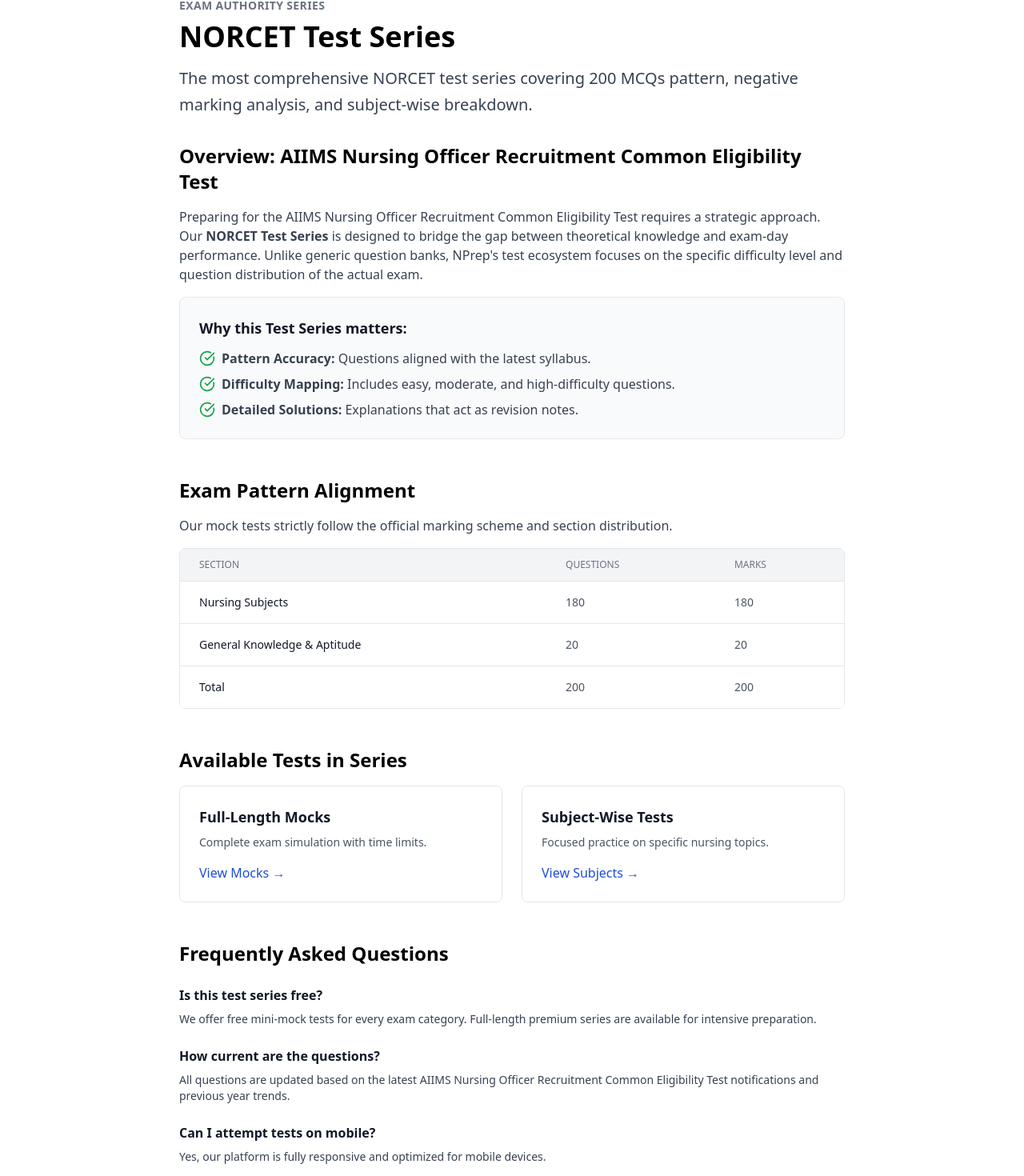
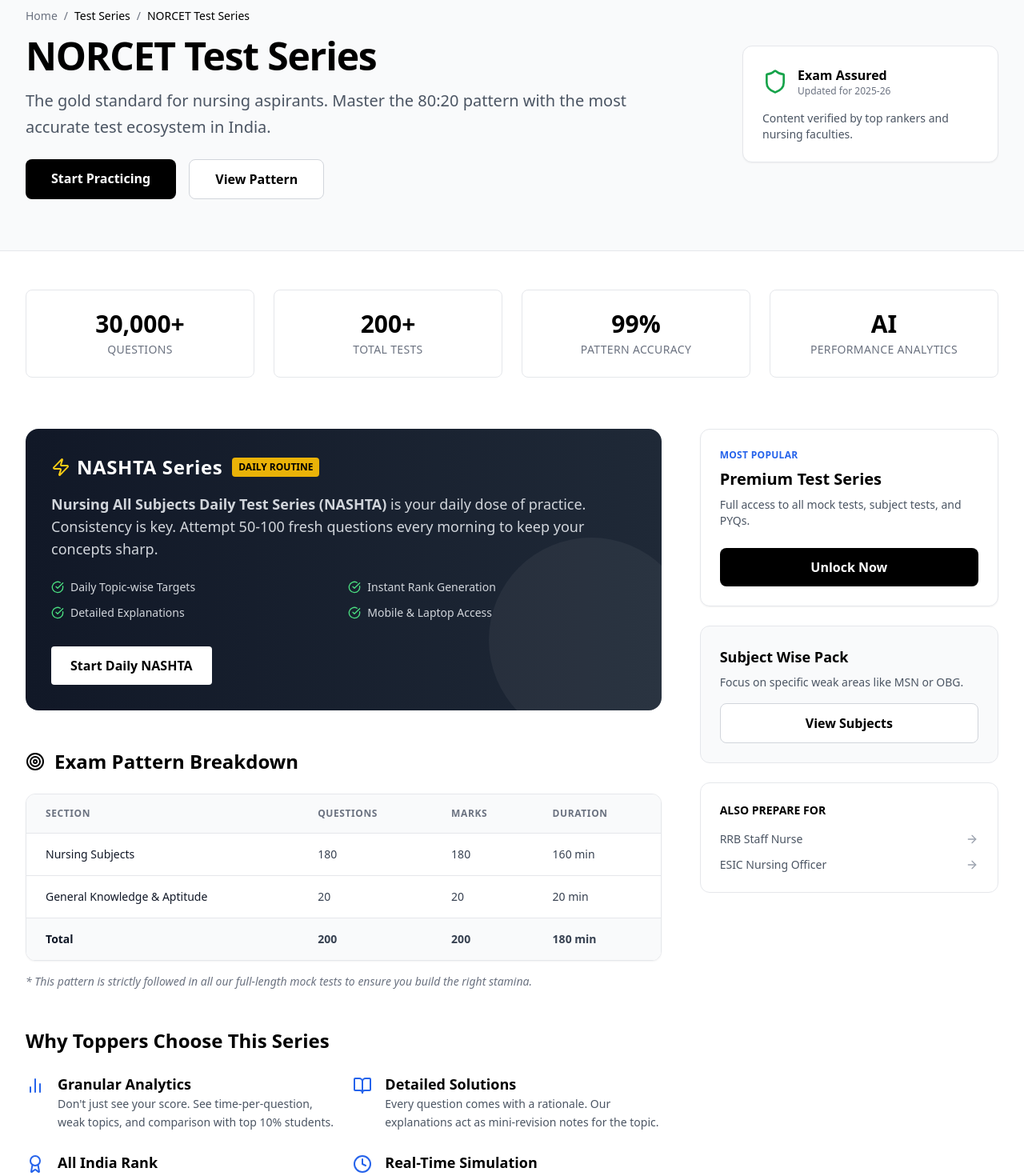
Before and after one commit to NPrep/norcettestseries-dualite, a React (Vite) app: page /norcet-test-series in a window 1280 px wide. Shown: the part 119-1589 px from the top of the page at 80% size. Built offline with nearby package versions, Linux system fonts and the light colour scheme.

Commit message:
Commit from Dualite Alpha:

```diff
--- a/src/pages/ExamTestSeries.tsx
+++ b/src/pages/ExamTestSeries.tsx
@@ -1,52 +1,98 @@
 import { useParams, Link } from 'react-router-dom';
 import { SEO } from '../components/SEO';
-import { CheckCircle, AlertCircle } from 'lucide-react';
+import {
+  CheckCircle,
+  Clock,
+  BarChart2,
+  Target,
+  BookOpen,
+  Award,
+  ArrowRight,
+  Zap,
+  Shield
+} from 'lucide-react';
 
-// This component handles /norcet-test-series, /rrb-staff-nurse-test-series, etc.
-// In a real app, data would be fetched based on the route or ID.
-// Here we simulate content based on the URL parameter or prop.
-
+// Enhanced Data Structure
 const examData: Record<string, any> = {
   'norcet': {
     title: 'NORCET Test Series',
     fullName: 'AIIMS Nursing Officer Recruitment Common Eligibility Test',
-    description: 'The most comprehensive NORCET test series covering 200 MCQs pattern, negative marking analysis, and subject-wise breakdown.',
+    description: 'The gold standard for nursing aspirants. Master the 80:20 pattern with the most accurate test ecosystem in India.',
+    stats: {
+      tests: '200+',
+      questions: '30,000+',
+      users: '50k+',
+      accuracy: '99%'
+    },
+    relatedLinks: [
+      { text: 'RRB Staff Nurse', url: '/rrb-staff-nurse-test-series' },
+      { text: 'ESIC Nursing Officer', url: '/esic-nursing-officer-test-series' }
+    ],
     pattern: [
-      { section: 'Nursing Subjects', questions: 180, marks: 180 },
-      { section: 'General Knowledge & Aptitude', questions: 20, marks: 20 },
-      { section: 'Total', questions: 200, marks: 200 },
+      { section: 'Nursing Subjects', questions: 180, marks: 180, time: '160 min' },
+      { section: 'General Knowledge & Aptitude', questions: 20, marks: 20, time: '20 min' },
+      { section: 'Total', questions: 200, marks: 200, time: '180 min' },
     ]
   },
   'rrb': {
     title: 'RRB Staff Nurse Test Series',
     fullName: 'Railway Recruitment Board Staff Nurse Exam',
-    description: 'Specialized RRB Staff Nurse mock tests focusing on Professional Ability, General Science, Arithmetic, and General Awareness.',
+    description: 'Crack the Railway Nursing exam with a balanced focus on Nursing (70%) and Non-Tech (30%) subjects.',
+    stats: {
+      tests: '150+',
+      questions: '15,000+',
+      users: '25k+',
+      accuracy: '98%'
+    },
+    relatedLinks: [
+      { text: 'AIIMS NORCET', url: '/norcet-test-series' },
+      { text: 'State Staff Nurse', url: '/state-staff-nurse-test-series' }
+    ],
     pattern: [
-      { section: 'Professional Ability', questions: 70, marks: 70 },
-      { section: 'General Science', questions: 10, marks: 10 },
-      { section: 'General Arithmetic', questions: 10, marks: 10 },
-      { section: 'General Awareness', questions: 10, marks: 10 },
-      { section: 'Total', questions: 100, marks: 100 },
+      { section: 'Professional Ability', questions: 70, marks: 70, time: '60 min' },
+      { section: 'General Science', questions: 10, marks: 10, time: '10 min' },
+      { section: 'Arithmetic & Reasoning', questions: 20, marks: 20, time: '20 min' },
+      { section: 'Total', questions: 100, marks: 100, time: '90 min' },
     ]
   },
   'esic': {
     title: 'ESIC Nursing Officer Test Series',
     fullName: 'Employees State Insurance Corporation Nursing Officer',
-    description: 'High-yield ESIC Nursing Officer test series designed to cover technical nursing subjects and general aptitude.',
+    description: 'Specialized test series designed to cover the unique technical and aptitude requirements of ESIC hospitals.',
+    stats: {
+      tests: '100+',
+      questions: '12,000+',
+      users: '15k+',
+      accuracy: '98%'
+    },
+    relatedLinks: [
+      { text: 'RRB Staff Nurse', url: '/rrb-staff-nurse-test-series' },
+      { text: 'NORCET', url: '/norcet-test-series' }
+    ],
     pattern: [
-      { section: 'Technical Subjects', questions: 100, marks: 100 },
-      { section: 'General Aptitude', questions: 25, marks: 25 },
-      { section: 'Total', questions: 125, marks: 125 },
+      { section: 'Technical Subjects', questions: 100, marks: 100, time: '90 min' },
+      { section: 'General Aptitude', questions: 25, marks: 25, time: '30 min' },
+      { section: 'Total', questions: 125, marks: 125, time: '120 min' },
     ]
   },
   'state': {
     title: 'State Staff Nurse Test Series',
     fullName: 'State Public Service Commission Staff Nurse Exams',
-    description: 'Versatile test series for UPPSC, DSSSB, MP Vyapam, and other state-level nursing officer examinations.',
+    description: 'One subscription for all state exams: UPPSC, DSSSB, MP Vyapam, and CHO exams.',
+    stats: {
+      tests: '300+',
+      questions: '25,000+',
+      users: '40k+',
+      accuracy: '95%'
+    },
+    relatedLinks: [
+      { text: 'NORCET', url: '/norcet-test-series' },
+      { text: 'Subject Wise Tests', url: '/subject-wise-nursing-test-series' }
+    ],
     pattern: [
-      { section: 'Nursing Core', questions: 'Varies', marks: 'Varies' },
-      { section: 'State GK / Language', questions: 'Varies', marks: 'Varies' },
-      { section: 'Total', questions: '100-200', marks: '100-200' },
+      { section: 'Nursing Core', questions: 'Varies', marks: 'Varies', time: '--' },
+      { section: 'State GK / Language', questions: 'Varies', marks: 'Varies', time: '--' },
+      { section: 'Total', questions: '100-200', marks: '100-200', time: '120-180 min' },
     ]
   }
 };
@@ -61,107 +107,234 @@
   return (
     <>
       <SEO
-        title={`${data.title} - Mock Tests & Exam Pattern Practice`}
+        title={`${data.title} - Premium Mock Tests & Analytics`}
         description={data.description}
         canonical={`/${type}-test-series`}
       />
 
-      <div className="max-w-4xl mx-auto px-4 sm:px-6 lg:px-8 py-12">
-        <div className="mb-8">
-          <span className="text-sm font-bold text-gray-500 uppercase tracking-wide">Exam Authority Series</span>
-          <h1 className="text-3xl md:text-4xl font-bold text-black mt-2 mb-4">{data.title}</h1>
-          <p className="text-xl text-gray-700 leading-relaxed">{data.description}</p>
+      {/* 1. Hero Section */}
+      <div className="bg-gray-50 border-b border-gray-200">
+        <div className="max-w-7xl mx-auto px-4 sm:px-6 lg:px-8 py-16">
+          <div className="flex flex-col md:flex-row justify-between items-start md:items-center gap-8">
+            <div className="max-w-3xl">
+              <div className="flex items-center space-x-2 text-sm text-gray-500 mb-4">
+                <Link to="/" className="hover:text-black">Home</Link>
+                <span>/</span>
+                <span className="font-medium text-black">Test Series</span>
+                <span>/</span>
+                <span className="font-medium text-black">{data.title}</span>
+              </div>
+              <h1 className="text-4xl md:text-5xl font-bold text-black mb-4 tracking-tight">{data.title}</h1>
+              <p className="text-xl text-gray-600 leading-relaxed mb-6">{data.description}</p>
+
+              <div className="flex flex-wrap gap-4">
+                <a href="#packages" className="bg-black text-white px-8 py-3 rounded-lg font-bold hover:bg-gray-800 transition-colors">
+                  Start Practicing
+                </a>
+                <a href="#pattern" className="bg-white text-black border border-gray-300 px-8 py-3 rounded-lg font-bold hover:bg-gray-50 transition-colors">
+                  View Pattern
+                </a>
+              </div>
             </div>
 
-        {/* Overview Section */}
-        <section className="mb-12">
-          <h2 className="text-2xl font-bold text-black mb-4">Overview: {data.fullName}</h2>
-          <p className="text-gray-700 mb-4">
-            Preparing for the {data.fullName} requires a strategic approach. Our <strong>{data.title}</strong> is designed to bridge the gap between theoretical knowledge and exam-day performance.
-            Unlike generic question banks, NPrep's test ecosystem focuses on the specific difficulty level and question distribution of the actual exam.
-          </p>
-          <div className="bg-gray-50 p-6 rounded-lg border border-gray-200">
-            <h3 className="font-bold text-lg mb-3">Why this Test Series matters:</h3>
-            <ul className="space-y-2">
-              <li className="flex items-start">
-                <CheckCircle className="h-5 w-5 text-green-600 mr-2 mt-0.5" />
-                <span className="text-gray-700"><strong>Pattern Accuracy:</strong> Questions aligned with the latest syllabus.</span>
-              </li>
-              <li className="flex items-start">
-                <CheckCircle className="h-5 w-5 text-green-600 mr-2 mt-0.5" />
-                <span className="text-gray-700"><strong>Difficulty Mapping:</strong> Includes easy, moderate, and high-difficulty questions.</span>
-              </li>
-              <li className="flex items-start">
-                <CheckCircle className="h-5 w-5 text-green-600 mr-2 mt-0.5" />
-                <span className="text-gray-700"><strong>Detailed Solutions:</strong> Explanations that act as revision notes.</span>
-              </li>
-            </ul>
+            {/* Trust Badge */}
+            <div className="hidden md:block bg-white p-6 rounded-xl shadow-sm border border-gray-200 max-w-xs">
+              <div className="flex items-center mb-4">
+                <Shield className="h-8 w-8 text-green-600 mr-3" />
+                <div>
+                  <div className="font-bold text-black">Exam Assured</div>
+                  <div className="text-xs text-gray-500">Updated for 2025-26</div>
+                </div>
+              </div>
+              <div className="text-sm text-gray-600">
+                Content verified by top rankers and nursing faculties.
+              </div>
+            </div>
+          </div>
+        </div>
+      </div>
+
+      <div className="max-w-7xl mx-auto px-4 sm:px-6 lg:px-8 py-12">
+
+        {/* 2. Value Visualization (Stats) */}
+        <section className="grid grid-cols-2 md:grid-cols-4 gap-6 mb-16">
+          <div className="bg-white p-6 rounded-lg border border-gray-200 text-center hover:border-black transition-colors">
+            <div className="text-3xl font-bold text-black mb-1">{data.stats.questions}</div>
+            <div className="text-sm text-gray-500 font-medium uppercase tracking-wide">Questions</div>
+          </div>
+          <div className="bg-white p-6 rounded-lg border border-gray-200 text-center hover:border-black transition-colors">
+            <div className="text-3xl font-bold text-black mb-1">{data.stats.tests}</div>
+            <div className="text-sm text-gray-500 font-medium uppercase tracking-wide">Total Tests</div>
+          </div>
+          <div className="bg-white p-6 rounded-lg border border-gray-200 text-center hover:border-black transition-colors">
+            <div className="text-3xl font-bold text-black mb-1">{data.stats.accuracy}</div>
+            <div className="text-sm text-gray-500 font-medium uppercase tracking-wide">Pattern Accuracy</div>
+          </div>
+          <div className="bg-white p-6 rounded-lg border border-gray-200 text-center hover:border-black transition-colors">
+            <div className="text-3xl font-bold text-black mb-1">AI</div>
+            <div className="text-sm text-gray-500 font-medium uppercase tracking-wide">Performance Analytics</div>
           </div>
         </section>
 
-        {/* Exam Pattern Table */}
-        <section className="mb-12">
-          <h2 className="text-2xl font-bold text-black mb-4">Exam Pattern Alignment</h2>
-          <p className="text-gray-700 mb-4">
-            Our mock tests strictly follow the official marking scheme and section distribution.
+        <div className="grid grid-cols-1 lg:grid-cols-3 gap-12">
+          {/* Left Content Column */}
+          <div className="lg:col-span-2">
+
+            {/* 3. NASHTA Section */}
+            <section className="mb-12 bg-gradient-to-r from-gray-900 to-gray-800 rounded-2xl p-8 text-white relative overflow-hidden">
+              <div className="relative z-10">
+                <div className="flex items-center mb-4">
+                  <Zap className="h-6 w-6 text-yellow-400 mr-2" />
+                  <h2 className="text-2xl font-bold tracking-wide">NASHTA Series</h2>
+                  <span className="ml-3 bg-yellow-500 text-black text-xs font-bold px-2 py-1 rounded uppercase">Daily Routine</span>
+                </div>
+                <p className="text-gray-300 mb-6 text-lg">
+                  <strong>Nursing All Subjects Daily Test Series (NASHTA)</strong> is your daily dose of practice.
+                  Consistency is key. Attempt 50-100 fresh questions every morning to keep your concepts sharp.
                 </p>
-          <div className="overflow-hidden border border-gray-200 rounded-lg">
+                <ul className="grid grid-cols-1 sm:grid-cols-2 gap-3 mb-8">
+                  <li className="flex items-center text-sm text-gray-300"><CheckCircle className="h-4 w-4 mr-2 text-green-400" /> Daily Topic-wise Targets</li>
+                  <li className="flex items-center text-sm text-gray-300"><CheckCircle className="h-4 w-4 mr-2 text-green-400" /> Instant Rank Generation</li>
+                  <li className="flex items-center text-sm text-gray-300"><CheckCircle className="h-4 w-4 mr-2 text-green-400" /> Detailed Explanations</li>
+                  <li className="flex items-center text-sm text-gray-300"><CheckCircle className="h-4 w-4 mr-2 text-green-400" /> Mobile & Laptop Access</li>
+                </ul>
+                <a href="https://qtestseries.nprep.in" target="_blank" rel="noopener noreferrer" className="inline-block bg-white text-black font-bold py-3 px-6 rounded hover:bg-gray-100 transition-colors">
+                  Start Daily NASHTA
+                </a>
+              </div>
+              {/* Decorative circle */}
+              <div className="absolute -right-10 -bottom-10 w-64 h-64 bg-white opacity-5 rounded-full"></div>
+            </section>
+
+            {/* 4. Exam Pattern Table */}
+            <section id="pattern" className="mb-12">
+              <h2 className="text-2xl font-bold text-black mb-6 flex items-center">
+                <Target className="h-6 w-6 mr-3" /> Exam Pattern Breakdown
+              </h2>
+              <div className="bg-white border border-gray-200 rounded-xl overflow-hidden shadow-sm">
                 <table className="min-w-full divide-y divide-gray-200">
-              <thead className="bg-gray-100">
+                  <thead className="bg-gray-50">
                     <tr>
-                  <th className="px-6 py-3 text-left text-xs font-medium text-gray-500 uppercase">Section</th>
-                  <th className="px-6 py-3 text-left text-xs font-medium text-gray-500 uppercase">Questions</th>
-                  <th className="px-6 py-3 text-left text-xs font-medium text-gray-500 uppercase">Marks</th>
+                      <th className="px-6 py-4 text-left text-xs font-bold text-gray-500 uppercase tracking-wider">Section</th>
+                      <th className="px-6 py-4 text-left text-xs font-bold text-gray-500 uppercase tracking-wider">Questions</th>
+                      <th className="px-6 py-4 text-left text-xs font-bold text-gray-500 uppercase tracking-wider">Marks</th>
+                      <th className="px-6 py-4 text-left text-xs font-bold text-gray-500 uppercase tracking-wider">Duration</th>
                     </tr>
                   </thead>
                   <tbody className="bg-white divide-y divide-gray-200">
                     {data.pattern.map((row: any, idx: number) => (
-                  <tr key={idx}>
-                    <td className="px-6 py-4 text-sm font-medium text-gray-900">{row.section}</td>
-                    <td className="px-6 py-4 text-sm text-gray-600">{row.questions}</td>
-                    <td className="px-6 py-4 text-sm text-gray-600">{row.marks}</td>
+                      <tr key={idx} className={idx === data.pattern.length - 1 ? "bg-gray-50 font-bold" : ""}>
+                        <td className="px-6 py-4 text-sm text-gray-900">{row.section}</td>
+                        <td className="px-6 py-4 text-sm text-gray-700">{row.questions}</td>
+                        <td className="px-6 py-4 text-sm text-gray-700">{row.marks}</td>
+                        <td className="px-6 py-4 text-sm text-gray-700">{row.time}</td>
                       </tr>
                     ))}
                   </tbody>
                 </table>
               </div>
+              <p className="text-sm text-gray-500 mt-4 italic">
+                * This pattern is strictly followed in all our full-length mock tests to ensure you build the right stamina.
+              </p>
             </section>
 
-        {/* Available Tests */}
+            {/* 5. Features List */}
             <section className="mb-12">
-          <h2 className="text-2xl font-bold text-black mb-4">Available Tests in Series</h2>
+              <h2 className="text-2xl font-bold text-black mb-6">Why Toppers Choose This Series</h2>
               <div className="grid grid-cols-1 md:grid-cols-2 gap-6">
-            <div className="border border-gray-200 p-6 rounded-lg">
-              <h3 className="font-bold text-lg mb-2">Full-Length Mocks</h3>
-              <p className="text-sm text-gray-600 mb-4">Complete exam simulation with time limits.</p>
-              <button className="text-blue-700 font-medium hover:underline">View Mocks &rarr;</button>
+                <div className="flex gap-4">
+                  <div className="flex-shrink-0 mt-1"><BarChart2 className="h-6 w-6 text-blue-600" /></div>
+                  <div>
+                    <h3 className="font-bold text-lg text-black">Granular Analytics</h3>
+                    <p className="text-sm text-gray-600 leading-relaxed">Don't just see your score. See time-per-question, weak topics, and comparison with top 10% students.</p>
                   </div>
-            <div className="border border-gray-200 p-6 rounded-lg">
-              <h3 className="font-bold text-lg mb-2">Subject-Wise Tests</h3>
-              <p className="text-sm text-gray-600 mb-4">Focused practice on specific nursing topics.</p>
-              <Link to="/subject-wise-nursing-test-series" className="text-blue-700 font-medium hover:underline">View Subjects &rarr;</Link>
+                </div>
+                <div className="flex gap-4">
+                  <div className="flex-shrink-0 mt-1"><BookOpen className="h-6 w-6 text-blue-600" /></div>
+                  <div>
+                    <h3 className="font-bold text-lg text-black">Detailed Solutions</h3>
+                    <p className="text-sm text-gray-600 leading-relaxed">Every question comes with a rationale. Our explanations act as mini-revision notes for the topic.</p>
+                  </div>
+                </div>
+                <div className="flex gap-4">
+                  <div className="flex-shrink-0 mt-1"><Award className="h-6 w-6 text-blue-600" /></div>
+                  <div>
+                    <h3 className="font-bold text-lg text-black">All India Rank</h3>
+                    <p className="text-sm text-gray-600 leading-relaxed">Compete with thousands of serious aspirants. Know exactly where you stand before the actual exam.</p>
+                  </div>
+                </div>
+                <div className="flex gap-4">
+                  <div className="flex-shrink-0 mt-1"><Clock className="h-6 w-6 text-blue-600" /></div>
+                  <div>
+                    <h3 className="font-bold text-lg text-black">Real-Time Simulation</h3>
+                    <p className="text-sm text-gray-600 leading-relaxed">Our interface mimics the actual TCS-iON exam screen used in AIIMS and RRB exams.</p>
+                  </div>
                 </div>
               </div>
             </section>
 
-        {/* FAQ Section */}
+            {/* 6. FAQ Accordion */}
             <section>
               <h2 className="text-2xl font-bold text-black mb-6">Frequently Asked Questions</h2>
-          <div className="space-y-6">
-            <div>
-              <h3 className="font-bold text-gray-900 mb-2">Is this test series free?</h3>
-              <p className="text-gray-700 text-sm">We offer free mini-mock tests for every exam category. Full-length premium series are available for intensive preparation.</p>
+              <div className="space-y-4">
+                <div className="border border-gray-200 rounded-lg p-4">
+                  <h3 className="font-bold text-black text-sm mb-2">Can I re-attempt the tests?</h3>
+                  <p className="text-sm text-gray-600">Yes, you can re-attempt tests to practice incorrect questions. However, the All India Rank is generated based on your first attempt only.</p>
                 </div>
-            <div>
-              <h3 className="font-bold text-gray-900 mb-2">How current are the questions?</h3>
-              <p className="text-gray-700 text-sm">All questions are updated based on the latest {data.fullName} notifications and previous year trends.</p>
+                <div className="border border-gray-200 rounded-lg p-4">
+                  <h3 className="font-bold text-black text-sm mb-2">Is the content updated for 2025?</h3>
+                  <p className="text-sm text-gray-600">Absolutely. We update our question bank weekly based on the latest notifications from {data.fullName}.</p>
                 </div>
-            <div>
-              <h3 className="font-bold text-gray-900 mb-2">Can I attempt tests on mobile?</h3>
-              <p className="text-gray-700 text-sm">Yes, our platform is fully responsive and optimized for mobile devices.</p>
+                <div className="border border-gray-200 rounded-lg p-4">
+                  <h3 className="font-bold text-black text-sm mb-2">Does it cover non-nursing subjects?</h3>
+                  <p className="text-sm text-gray-600">Yes, specifically for exams like <Link to="/rrb-staff-nurse-test-series" className="text-blue-700 underline">RRB Staff Nurse</Link> and DSSSB, we include dedicated sections for Math, Reasoning, and GK.</p>
                 </div>
               </div>
             </section>
+
+          </div>
+
+          {/* Right Sidebar - Packages */}
+          <div className="lg:col-span-1">
+            <div className="sticky top-24 space-y-6">
+
+              {/* Package Card 1 */}
+              <div className="bg-white border border-gray-200 rounded-xl p-6 shadow-sm hover:shadow-md transition-shadow">
+                <div className="text-xs font-bold text-blue-600 uppercase tracking-wide mb-2">Most Popular</div>
+                <h3 className="text-xl font-bold text-black mb-2">Premium Test Series</h3>
+                <p className="text-sm text-gray-600 mb-6">Full access to all mock tests, subject tests, and PYQs.</p>
+                <a href="https://qtestseries.nprep.in" target="_blank" rel="noopener noreferrer" className="block w-full bg-black text-white text-center font-bold py-3 rounded-lg hover:bg-gray-800 transition-colors">
+                  Unlock Now
+                </a>
+              </div>
+
+              {/* Package Card 2 */}
+              <div className="bg-gray-50 border border-gray-200 rounded-xl p-6">
+                <h3 className="text-lg font-bold text-black mb-2">Subject Wise Pack</h3>
+                <p className="text-sm text-gray-600 mb-4">Focus on specific weak areas like MSN or OBG.</p>
+                <Link to="/subject-wise-nursing-test-series" className="block w-full bg-white text-black border border-gray-300 text-center font-bold py-3 rounded-lg hover:bg-gray-50 transition-colors">
+                  View Subjects
+                </Link>
+              </div>
+
+              {/* Related Exams Widget */}
+              <div className="bg-white border border-gray-200 rounded-xl p-6">
+                <h4 className="font-bold text-black text-sm uppercase mb-4">Also Prepare For</h4>
+                <ul className="space-y-3">
+                  {data.relatedLinks.map((link: any, idx: number) => (
+                    <li key={idx}>
+                      <Link to={link.url} className="flex items-center justify-between text-sm text-gray-600 hover:text-blue-700 group">
+                        {link.text}
+                        <ArrowRight className="h-4 w-4 text-gray-400 group-hover:text-blue-700" />
+                      </Link>
+                    </li>
+                  ))}
+                </ul>
+              </div>
+
+            </div>
+          </div>
+        </div>
       </div>
     </>
   );
```
Lines whose indentation alone changed are shown as unchanged.
